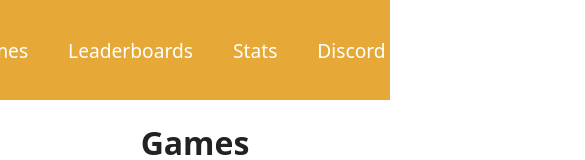
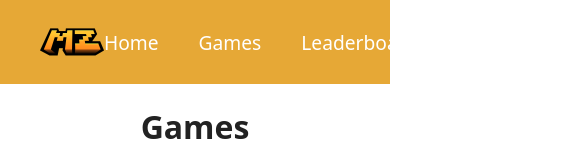
Before and after one commit to evan-tome/Minezone-Web, a React (Vite) app in the folder frontend/: page /games in a window 390 px wide. Shown: the top 160 px of the page, 585 px wide, since content can reach past the window. Built offline with nearby package versions, Linux system fonts and the light colour scheme.

Commit message:
Made navbar responsive

```diff
--- a/frontend/src/App.css
+++ b/frontend/src/App.css
@@ -12,7 +12,7 @@ body {
     color: #222;
 }
 
-.app > *:not(footer) {
+.app > *:not(footer, .navbar) {
   flex: 1 0 auto;
 }
 
@@ -58,31 +58,6 @@ footer {
     outline: none;
     border-color: #7a5cff;
     background-color: #f5f5f5;
-}
-
-.game-info {
-    background-color: #f5f5f5;
-    border-radius: 10px;
-    padding: 20px 20px;
-    margin: 40px 0;
-    width: auto;
-}
-
-.game-info {
-    display: flex;
-    align-items: center;
-    gap: 40px;
-}
-
-.game-info ul {
-    margin: 10px 0;
-}
-
-.game-info li {
-    background: #fff;
-    border-radius: 10px;
-    padding: 1px 10px;
-    width: 550px;
 }
 
 iframe {
@@ -176,13 +151,13 @@ iframe {
     justify-content: left;
 }
 
-.games-list {
+.info-cards {
   list-style: none;
   padding: 0;
   margin: 0;
 }
 
-.games-list li {
+.info-cards li {
   display: flex;
   flex-direction: row;
   justify-content: center;
@@ -194,14 +169,14 @@ iframe {
   align-items: center;
 }
 
-.games-list p {
+.info-cards p {
   width: auto;
   max-width: 500px;
   flex: 1;
 }
 
 
-.games-list img {
+.info-cards img {
   height: auto;
   border-radius: 8px;
   object-fit: cover;
--- /dev/null
+++ b/frontend/src/Pages/games.css
@@ -0,0 +1,25 @@
+.game-info {
+    background-color: #f5f5f5;
+    border-radius: 10px;
+    padding: 20px 20px;
+    margin: 40px 0;
+    width: auto;
+}
+
+.game-info {
+    display: flex;
+    align-items: center;
+    gap: 40px;
+}
+
+.game-info ul {
+    list-style: none;
+    margin: 10px 0;
+}
+
+.game-info li {
+    background: #fff;
+    border-radius: 10px;
+    padding: 1px 10px;
+    width: 550px;
+}
--- a/frontend/src/Pages/games.jsx
+++ b/frontend/src/Pages/games.jsx
@@ -1,5 +1,6 @@
 import { useState } from "react";
 import '../App.css'
+import './games.css'
 import Navbar from "../components/Navbar";
 
 export function Games() {
--- a/frontend/src/Pages/home.jsx
+++ b/frontend/src/Pages/home.jsx
@@ -28,7 +28,7 @@ export function Home() {
                 <span>
                     <p>Welcome to Minezone, the Minecraft server featuring Super Craft Blocks! Engage in fast-paced battles with unique kits across numerous maps. Enjoy smooth gameplay with regular updates and events. Whether you're experienced or new, Minezone's community offers endless fun and creativity. Join us for unforgettable adventures!</p>
                 </span>
-                <ul className="games-list">
+                <ul className="info-cards">
                     <li>
                         <div>
                             <h3>A Classic Gamemode Recreated</h3>
--- a/frontend/src/components/Navbar.css
+++ b/frontend/src/components/Navbar.css
@@ -1,15 +1,12 @@
 .navbar {
     display: flex;
-    justify-content: center;
+    justify-content: space-between;
     align-items: center;
     color: #fff;
     width: 100%;
-    padding: 10px 0px;
+    padding: 10px 40px;
     font-size: 1.2rem;
-    gap: 550px;
-    min-height: 80px;
-    max-height: 80px;
-    margin: 0;
+    box-sizing: border-box;
 }
 
 .navbar-left .logo {
@@ -22,8 +19,7 @@
 }
 
 .navbar-center {
-    display: flex;
-    justify-content: center;
+    justify-self: center;
 }
 
 .navbar-center .nav-links {
@@ -50,4 +46,5 @@
     display: flex;
     align-items: center;
     gap: 20px;
+    justify-self: end;
 }
```
